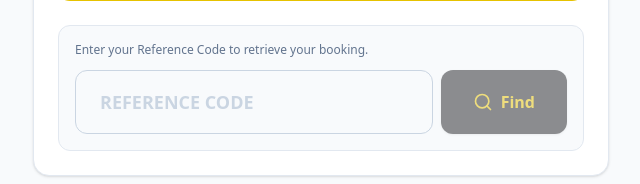
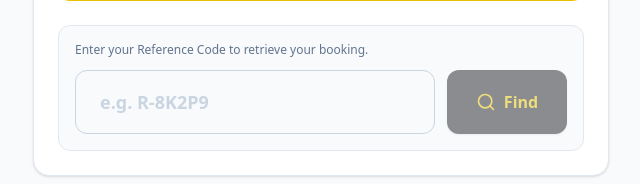
Before and after one commit to 2xe2ipii/sisters-and-brows, a Next.js app: page / in a window 1280 px wide. Both pictures are taken after a click on the label "Reschedule Booking". Shown: the part 398-582 px from the top of the page, without its empty margins (319-959 px from the left). Built offline with nearby package versions, Linux system fonts and the light colour scheme; what google-auth-library would draw is missing.

Commit message:
hm find na lang ba

```diff
--- a/components/booking/StartHere.tsx
+++ b/components/booking/StartHere.tsx
@@ -51,19 +51,20 @@ export default function StartHere({
         <div className="animate-in fade-in slide-in-from-top-2 space-y-3 bg-slate-50 p-4 rounded-xl border border-slate-200">
           <p className="text-xs text-slate-500 font-medium">Enter your Reference Code to retrieve your booking.</p>
 
-          <div className="flex flex-col sm:flex-row gap-2 w-full">
+          {/* 75% Input | 25% Button Grid Layout */}
+          <div className="grid grid-cols-[3fr_1fr] gap-3 w-full">
              <input
                type="text"
-               placeholder="REFERENCE CODE"
+               placeholder="e.g. R-8K2P9"
                value={refCode}
                onChange={(e) => setRefCode(e.target.value)}
-               className="flex-1 min-w-0 h-16 border border-slate-300 rounded-xl px-6 text-lg font-bold uppercase text-slate-900 focus:outline-none focus:ring-2 focus:ring-[#e6c200] focus:border-transparent placeholder:text-slate-300"
+               className="min-w-0 w-full h-16 border border-slate-300 rounded-xl px-4 sm:px-6 text-lg font-bold uppercase text-slate-900 focus:outline-none focus:ring-2 focus:ring-[#e6c200] focus:border-transparent placeholder:text-slate-300 placeholder:normal-case transition-all"
              />
              <button
                type="button"
                onClick={onLookup}
                disabled={!refCode || lookupLoading}
-               className="h-16 bg-[#202124] text-[#e6c200] px-8 rounded-xl text-base font-bold hover:bg-black disabled:opacity-50 flex items-center justify-center gap-2 shrink-0 transition-colors shadow-sm"
+               className="w-full h-16 bg-[#202124] text-[#e6c200] rounded-xl text-base font-bold hover:bg-black disabled:opacity-50 flex items-center justify-center gap-2 transition-colors shadow-sm"
              >
                {lookupLoading ? <Loader2 className="w-5 h-5 animate-spin text-[#e6c200]"/> : <Search className="w-5 h-5 text-[#e6c200]" />}
                Find
```
